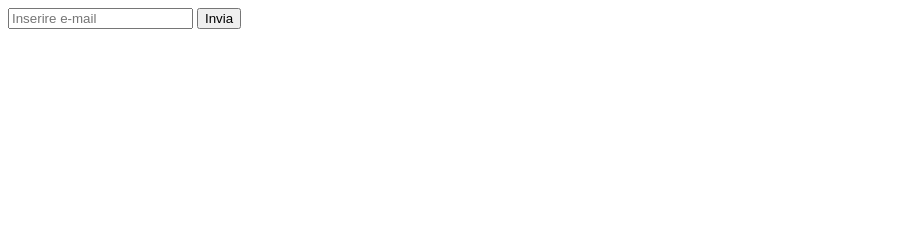
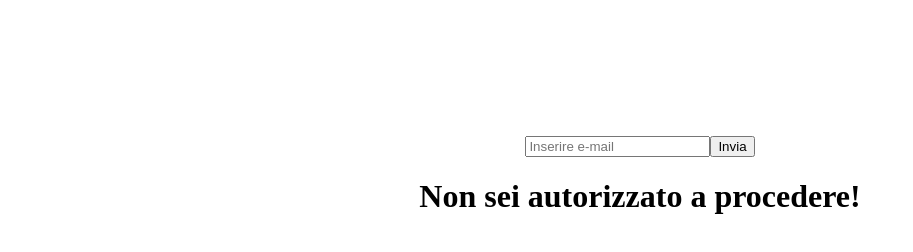
Before and after one commit to DanieleSpuria/js-mail-dadi, a plain HTML site: page -mail-/index.html in a window 1280 px wide. Both pictures are taken after a click on the button "Invia". Shown: the whole page, without its empty margins (0-913 px from the left). Drawn offline with Linux system fonts and the light colour scheme.

Commit message:
add output

```diff
--- a/-mail-/index.html
+++ b/-mail-/index.html
@@ -4,12 +4,31 @@
   <meta charset="UTF-8">
   <meta http-equiv="X-UA-Compatible" content="IE=edge">
   <meta name="viewport" content="width=device-width, initial-scale=1.0">
+  <style>
+    body{
+      display: flex;
+      justify-content: center;
+      align-items: center;
+      padding-top: 10%;
+    }
+
+    .input{
+      display: flex;
+      justify-content: center;
+    }
+  </style>
   <title>mail</title>
 </head>
 <body>
 
-  <input type="email" id="email" placeholder="Inserire e-mail">
-  <button>Invia</button>
+  <main>
+    <div class="input">
+      <input type="email" id="email" placeholder="Inserire e-mail">
+      <button>Invia</button>
+    </div>
+
+    <h1 id="output"></h1>
+  </main>
 
   <script src="js/script.js"></script>
 
--- a/-mail-/js/script.js
+++ b/-mail-/js/script.js
@@ -25,20 +25,23 @@ button.addEventListener('click', function() {
 
   const email = input.value;
 
-  let output = false;
+  let outputFor = false;
 
   for (let i = 0; i < lista.length; i++) {
 
     if (email === lista[i]) {
-      output = true;
+      outputFor = true;
     }
 
   }
 
-  if(output === true) {
-    console.log('Benvenuto!');
+  let output = document.getElementById('output');
+  console.log(output);
+
+  if(outputFor === true) {
+    output.append('Benvenuto!')   ;
   } else {
-    console.log('Non sei autorizzato a procedere!');
+    output.append('Non sei autorizzato a procedere!');
   }
 
   input.value = '';
```
